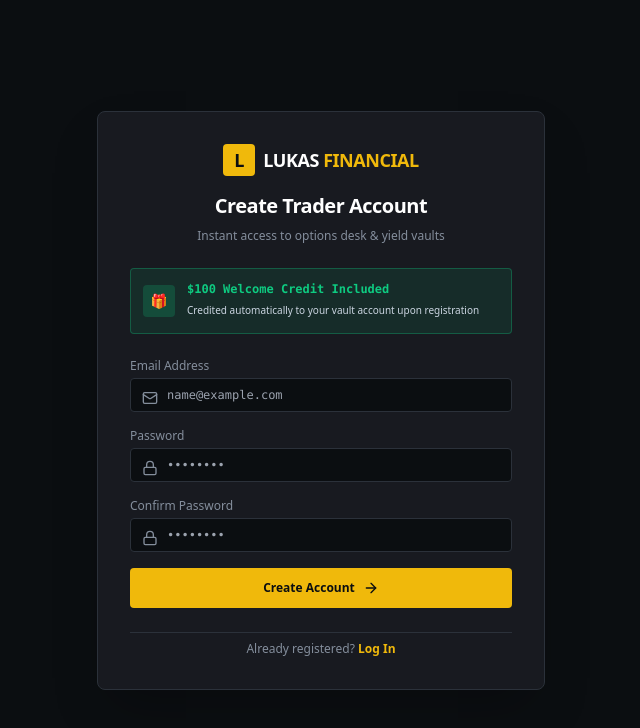
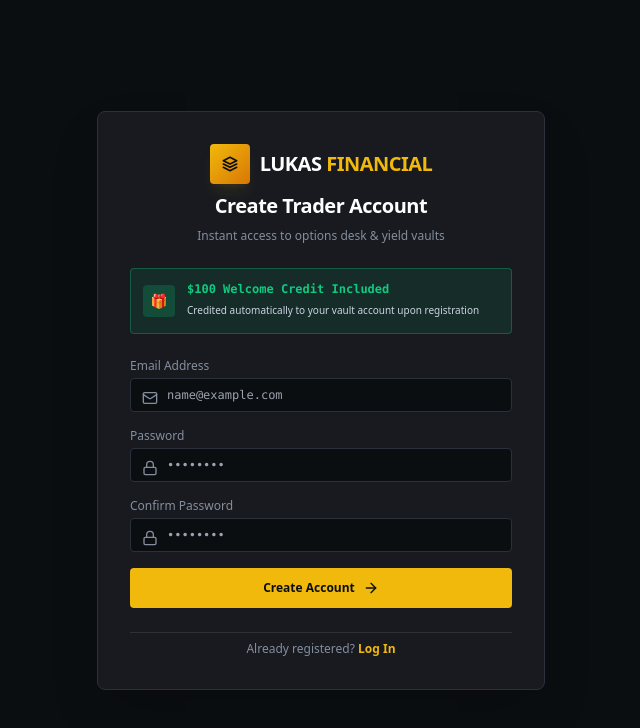
Before and after one commit to yashgupta927413-oss/lukas-crypto, a Next.js app: page /register in a window 1280 px wide. Shown: the top 728 px of the page, without its empty margins (319-959 px from the left). Built offline with nearby package versions, Linux system fonts and the light colour scheme.

Commit message:
Create unified BrandLogo component with SVG emblem for Lukas Financial across Login, Register, Navbar, and Footer

```diff
--- a/src/app/admin/page.tsx
+++ b/src/app/admin/page.tsx
@@ -79,7 +79,7 @@ export default function AdminPage() {
     smtpUser: "",
     smtpPass: "",
     smtpFromEmail: "",
-    smtpFromName: "Lukas Crypto Management",
+    smtpFromName: "Lukas Financial",
     smtpEnabled: false,
   });
   const [testEmailAddr, setTestEmailAddr] = useState("");
@@ -122,7 +122,7 @@ export default function AdminPage() {
             smtpUser: data.config.smtpUser || "",
             smtpPass: data.config.smtpPass || "",
             smtpFromEmail: data.config.smtpFromEmail || "",
-            smtpFromName: data.config.smtpFromName || "Lukas Crypto Management",
+            smtpFromName: data.config.smtpFromName || "Lukas Financial",
             smtpEnabled: data.config.smtpEnabled || false,
           });
           setGatewayForm({
--- a/src/app/login/page.tsx
+++ b/src/app/login/page.tsx
@@ -5,6 +5,7 @@ import { signIn } from "next-auth/react";
 import { useRouter, useSearchParams } from "next/navigation";
 import Link from "next/link";
 import { ArrowRight, Lock, Mail, ShieldCheck } from "lucide-react";
+import BrandLogo from "@/components/brand-logo";
 
 export default function LoginPage() {
   const router = useRouter();
@@ -50,14 +51,9 @@ export default function LoginPage() {
     <div className="min-h-screen bg-[#0b0e11] text-[#eaecef] flex items-center justify-center p-4 sm:p-6 lg:p-8 font-sans">
       <div className="w-full max-w-md bg-[#181a20] border border-[#2b313a] rounded-lg p-6 sm:p-8 shadow-2xl space-y-6">
         <div className="text-center space-y-2">
-          <Link href="/" className="inline-flex items-center gap-2 group mb-2">
-            <div className="w-8 h-8 rounded bg-[#f0b90b] text-[#0b0e11] font-black text-lg flex items-center justify-center">
-              L
-            </div>
-            <span className="text-white font-bold text-lg tracking-tight">
-              LUKAS <span className="text-[#f0b90b]">FINANCIAL</span>
-            </span>
-          </Link>
+          <div className="flex justify-center mb-2">
+            <BrandLogo size="lg" />
+          </div>
           <h1 className="text-xl font-bold text-white tracking-tight">Sign In to Your Account</h1>
           <p className="text-xs text-[#848e9c]">Access options trading desk and yield vaults</p>
         </div>
--- a/src/app/register/page.tsx
+++ b/src/app/register/page.tsx
@@ -4,6 +4,7 @@ import { useState } from "react";
 import { useRouter } from "next/navigation";
 import Link from "next/link";
 import { Lock, Mail, ArrowRight, Gift } from "lucide-react";
+import BrandLogo from "@/components/brand-logo";
 
 export default function RegisterPage() {
   const router = useRouter();
@@ -54,14 +55,9 @@ export default function RegisterPage() {
     <div className="min-h-screen bg-[#0b0e11] text-[#eaecef] flex items-center justify-center p-4 sm:p-6 lg:p-8 font-sans">
       <div className="w-full max-w-md bg-[#181a20] border border-[#2b313a] rounded-lg p-6 sm:p-8 shadow-2xl space-y-6">
         <div className="text-center space-y-2">
-          <Link href="/" className="inline-flex items-center gap-2 group mb-2">
-            <div className="w-8 h-8 rounded bg-[#f0b90b] text-[#0b0e11] font-black text-lg flex items-center justify-center">
-              L
-            </div>
-            <span className="text-white font-bold text-lg tracking-tight">
-              LUKAS <span className="text-[#f0b90b]">FINANCIAL</span>
-            </span>
-          </Link>
+          <div className="flex justify-center mb-2">
+            <BrandLogo size="lg" />
+          </div>
           <h1 className="text-xl font-bold text-white tracking-tight">Create Trader Account</h1>
           <p className="text-xs text-[#848e9c]">Instant access to options desk & yield vaults</p>
         </div>
--- /dev/null
+++ b/src/components/brand-logo.tsx
@@ -0,0 +1,37 @@
+"use client";
+
+import React from "react";
+import Link from "next/link";
+
+interface BrandLogoProps {
+  size?: "sm" | "md" | "lg";
+}
+
+export default function BrandLogo({ size = "md" }: BrandLogoProps) {
+  const isSm = size === "sm";
+  const isLg = size === "lg";
+
+  const boxSize = isSm ? "w-7 h-7 text-xs" : isLg ? "w-10 h-10 text-xl" : "w-8 h-8 text-sm";
+  const textSize = isSm ? "text-sm" : isLg ? "text-xl" : "text-base";
+
+  return (
+    <Link href="/" className="inline-flex items-center gap-2.5 group select-none">
+      <div className={`${boxSize} rounded bg-gradient-to-br from-[#f0b90b] to-[#d97706] text-[#0b0e11] font-black flex items-center justify-center shadow-lg shadow-[#f0b90b]/10 group-hover:scale-105 transition-transform`}>
+        <svg
+          viewBox="0 0 24 24"
+          fill="none"
+          stroke="currentColor"
+          strokeWidth="2.5"
+          strokeLinecap="round"
+          strokeLinejoin="round"
+          className="w-4 h-4 text-[#0b0e11]"
+        >
+          <path d="M12 2L2 7l10 5 10-5-10-5zM2 17l10 5 10-5M2 12l10 5 10-5" />
+        </svg>
+      </div>
+      <span className={`${textSize} font-bold tracking-tight text-white font-sans`}>
+        LUKAS <span className="text-[#f0b90b]">FINANCIAL</span>
+      </span>
+    </Link>
+  );
+}
--- a/src/components/footer.tsx
+++ b/src/components/footer.tsx
@@ -1,20 +1,16 @@
 import Link from "next/link";
+import BrandLogo from "./brand-logo";
 
 export default function Footer() {
   return (
-    <footer className="w-full bg-[#07090b] border-t border-[#2b313a] text-[#848e9c] text-xs py-10 px-4 sm:px-6 lg:px-8">
+    <footer className="w-full bg-[#07090b] border-t border-[#2b313a] text-[#848e9c] text-xs py-10 px-4 sm:px-6 lg:px-8 font-sans">
       <div className="max-w-[1600px] mx-auto space-y-8">
         <div className="grid grid-cols-1 md:grid-cols-4 gap-8">
           {/* Brand */}
           <div className="space-y-2">
-            <div className="flex items-center gap-2">
-              <div className="w-6 h-6 rounded bg-[#f0b90b] text-[#0b0e11] font-black text-xs flex items-center justify-center">
-                L
-              </div>
-              <span className="text-white font-bold text-sm">LUKAS EXCHANGE</span>
-            </div>
+            <BrandLogo size="sm" />
             <p className="text-[#848e9c] leading-relaxed text-[11px]">
-              Digital asset trading platform for options and structured yield products. Sourced directly from spot orderbook data feeds.
+              Institutional digital asset options trading desk and structured quantitative yield vaults. Sourced directly from live spot orderbook data feeds.
             </p>
           </div>
 
@@ -49,7 +45,7 @@ export default function Footer() {
         </div>
 
         <div className="pt-6 border-t border-[#2b313a] flex flex-col sm:flex-row justify-between items-center gap-4 text-[11px] text-[#848e9c] font-mono">
-          <div>© {new Date().getFullYear()} Lukas Exchange Ltd. All rights reserved.</div>
+          <div>© {new Date().getFullYear()} Lukas Financial Ltd. All rights reserved.</div>
           <div>Powered by Binance Market API</div>
         </div>
       </div>
--- a/src/components/navbar.tsx
+++ b/src/components/navbar.tsx
@@ -13,6 +13,7 @@ import {
   X,
 } from "lucide-react";
 import WalletTransferModal from "./wallet-transfer-modal";
+import BrandLogo from "./brand-logo";
 
 export default function Navbar() {
   const { data: session } = useSession();
@@ -122,14 +123,7 @@ export default function Navbar() {
       <div className="max-w-[1600px] mx-auto px-4 sm:px-6 lg:px-8">
         <div className="flex items-center justify-between h-14">
           {/* Logo */}
-          <Link href="/" className="flex items-center gap-2.5">
-            <div className="w-7 h-7 rounded bg-[#f0b90b] text-[#0b0e11] font-black text-base flex items-center justify-center">
-              L
-            </div>
-            <span className="text-white font-bold text-base tracking-tight font-sans">
-              LUKAS <span className="text-[#f0b90b]">EXCHANGE</span>
-            </span>
-          </Link>
+          <BrandLogo size="sm" />
 
           {/* Nav Links */}
           <nav className="hidden md:flex items-center gap-6">
```
